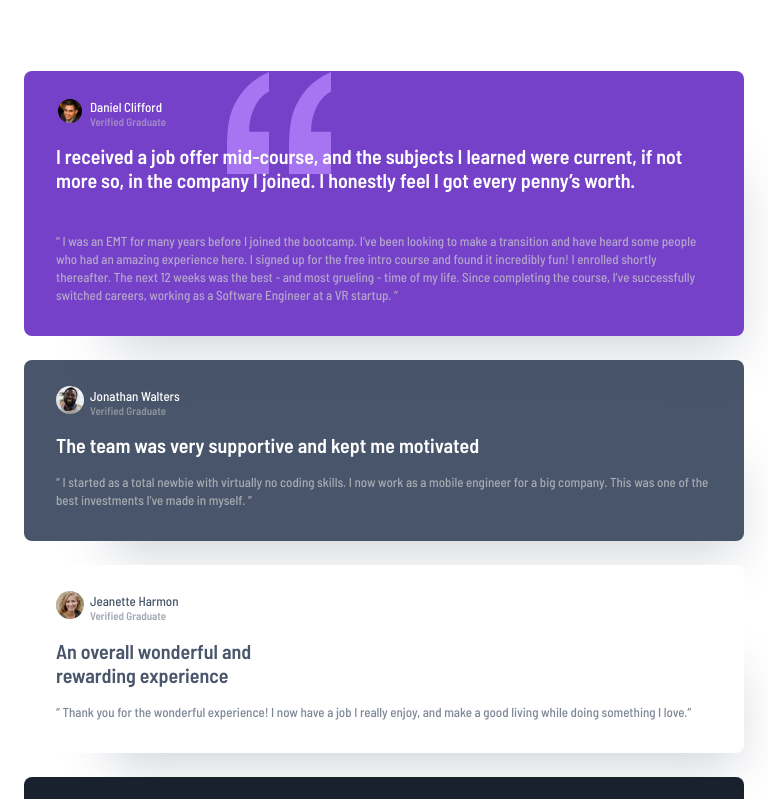
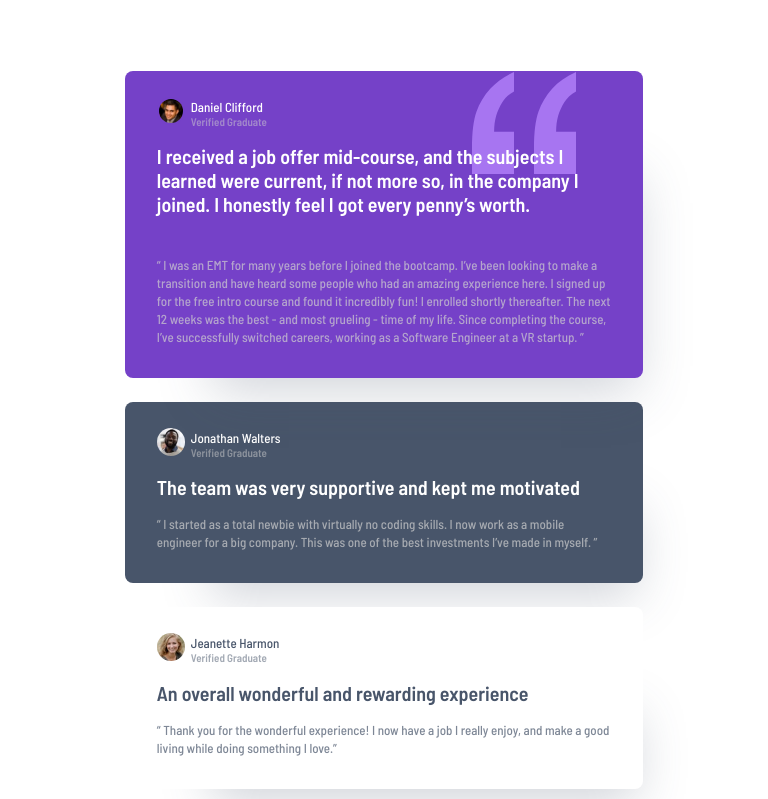
Before and after one commit to EddieBones1/Testimonials-grid-section, a plain HTML site: page index.html in a window 768 px wide. Shown: the top 799 px of the page. Drawn offline with Linux system fonts and the light colour scheme.

Commit message:
created the tablet media screen

```diff
--- a/SCSS/_main.scss
+++ b/SCSS/_main.scss
@@ -3,3 +3,4 @@
 @forward "./partials/font";
 @forward "./partials/articles";
 @forward "./partials/desktop-version";
+@forward "./partials/tablet-version";
--- /dev/null
+++ b/SCSS/partials/_tablet-version.scss
@@ -0,0 +1,19 @@
+@media screen and (min-width: 768px) and (max-width: 1024px) {
+  .testimonial-grid {
+    display: flex;
+    flex-direction: column;
+    justify-content: center;
+    align-items: center;
+  }
+  .quotation-mark {
+    left: 21.7rem;
+  }
+  .article {
+    width: 72%;
+  }
+  .article:nth-of-type(3) {
+    h2 {
+      width: auto;
+    }
+  }
+}
--- a/SCSS/styles.scss
+++ b/SCSS/styles.scss
@@ -1,6 +1,7 @@
 @use "./partials/variable" as v;
 @use "./partials/font" as f;
 @import "./partials/boilerplate";
+@media screen and (min-width: 390px) {
   body {
     display: flex;
     padding: 4.4375rem 1.5rem;
@@ -83,7 +84,8 @@ h2 {
 
   //desktop version//
   @import "./partials/desktop-version";
-
+  //Tablet version//
+  @import "./partials/tablet-version";
   //attribution//
   .attribution {
     font-size: 11px;
@@ -92,3 +94,4 @@ h2 {
   .attribution a {
     color: hsl(228, 45%, 44%);
   }
+}
```
Also changed, not shown: dist/styles.css, 1 other file. Lines whose indentation alone changed are shown as unchanged.
